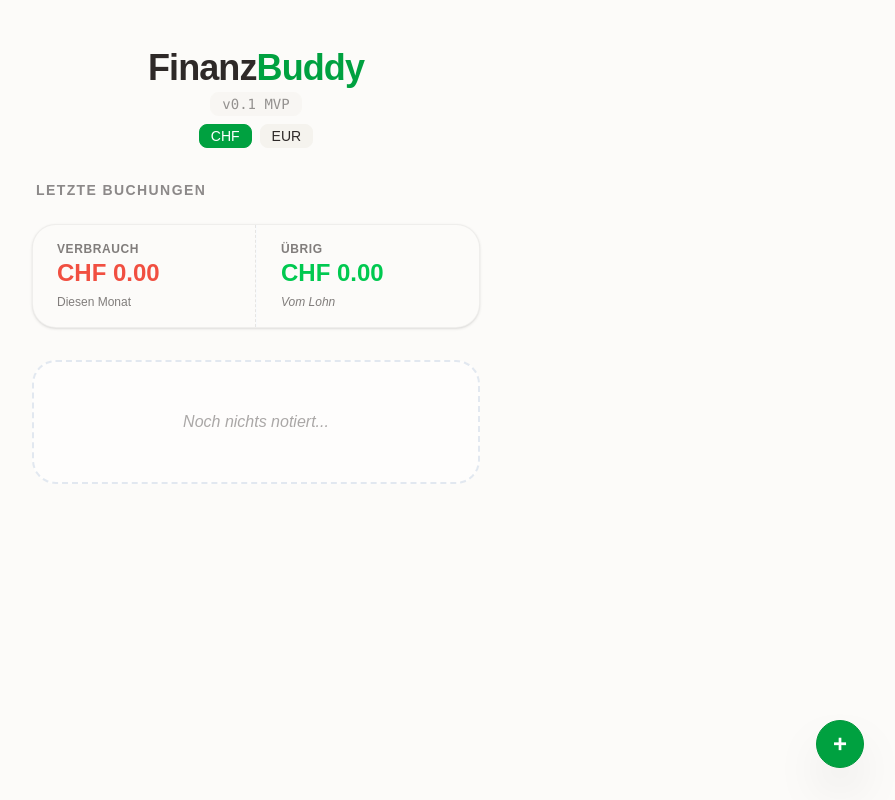
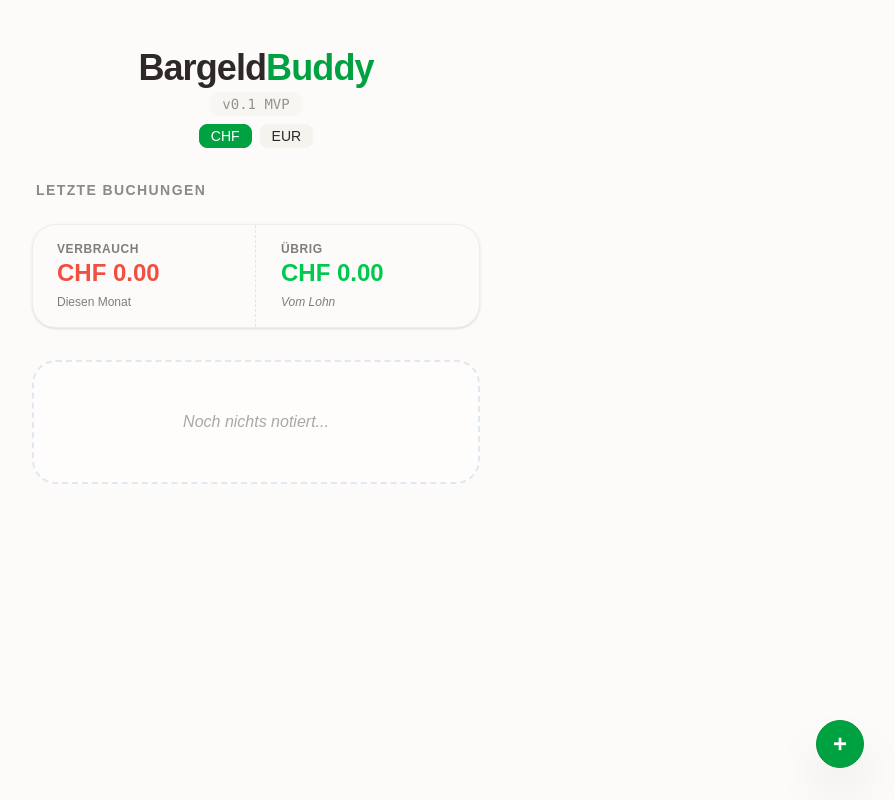
Before and after one commit to resul-elezi/bargeldbuddy, a Vue app: page / in a window 1280 px wide. Shown: the whole page, without its empty margins (384-1279 px from the left). Built offline with nearby package versions, Linux system fonts and the light colour scheme.

Commit message:
app name changed

```diff
--- a/src/App.vue
+++ b/src/App.vue
@@ -37,7 +37,7 @@ const confirmDelete = () => {
   <div class="min-h-screen bg-base-100 p-4"> <!-- pb-24 für Platz unten -->
 
     <header class="py-8 text-center">
-      <h1 class="text-4xl font-black tracking-tight text-base-content">Finanz<span class="text-primary">Buddy</span></h1>
+      <h1 class="text-4xl font-black tracking-tight text-base-content">Bargeld<span class="text-primary">Buddy</span></h1>
       <!-- <p class="text-sm opacity-70">So einfach wie Papier.</p> -->
       <div class="badge badge-ghost font-mono mt-1 opacity-50">v0.1 MVP</div>
 
```
